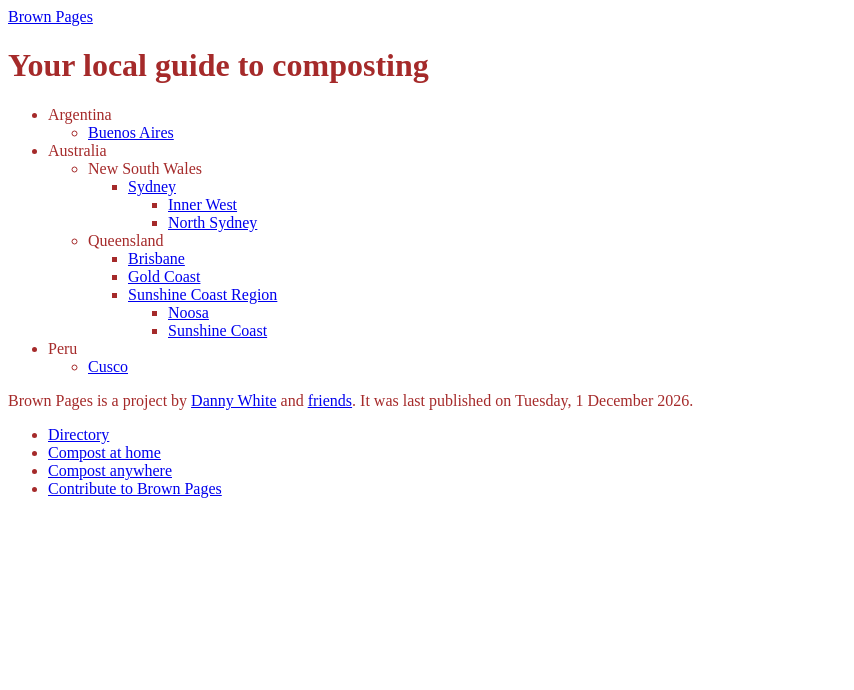
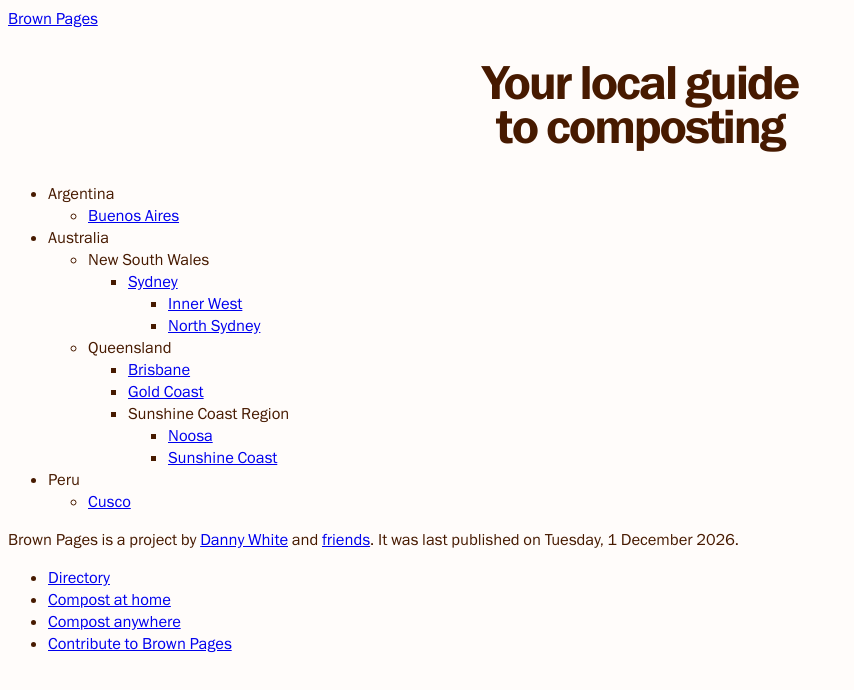
Before and after one commit to dnywh/brown-pages, an Eleventy site: page src/index.md in a window 1280 px wide. Shown: the whole page, without its empty margins (0-854 px from the left). Built offline with nearby package versions, Linux system fonts and the light colour scheme; Eleventy itself is replaced by a stand-in of ours; files that its build step writes are made by us from their sources.

Commit message:
feat: breadcrumbs and fonts

```diff
--- a/src/_includes/layouts/home.njk
+++ b/src/_includes/layouts/home.njk
@@ -1,9 +1,9 @@
 {% extends "layouts/base.njk" %}
 {% block bodyContent %}
 
-<h1>{{ site.subtitle }}</h1>
+<h1>Your local guide<br> to composting</h1>
 
-{% set navPages = collections.guides | eleventyNavigation %}
+{% set navPages = collections.publicGuides | eleventyNavigation %}
 {% macro renderNavListItem(entry) -%}
 <li>
     {%- if entry.url == false -%}
@@ -20,10 +20,8 @@
 {%- endmacro %}
 
 <ul>
-{%- for entry in navPages %}{{ renderNavListItem(entry) }}{%- endfor -%}
+  {%- for entry in navPages %}{{ renderNavListItem(entry) }}{%- endfor -%}
 </ul>
 
 
-{# {{ collections.publicGuides | eleventyNavigation | eleventyNavigationToHtml | safe }} #}
-
 {% endblock %}
--- a/src/guides/sunshine-coast-region.md
+++ b/src/guides/sunshine-coast-region.md
@@ -3,14 +3,7 @@ title: Sunshine Coast Region
 eleventyNavigation:
   key: Sunshine Coast Region
   parent: Queensland
+permalink: false
 country: Australia
 stub: true
 ---
-
-This is a city-container page. Hyperlocal information is available for specific parts of Sunshine Coast Region:
-
-- x
-- y
-- z
-
-In case your locality isn't shown/That being said, here is some general information on composting in Sunshine Coast Region: TK.
--- a/src/style.css
+++ b/src/style.css
@@ -1,5 +1,65 @@
+/* Variables */
+:root {
+  --color-text-primary: hsla(22, 100%, 14%, 1);
+  --color-background: hsla(25, 100%, 99%, 1);
+}
+
+@font-face {
+  font-family: "ITC Franklin Gothic";
+  src: url(/assets/fonts/ITC-Franklin-Gothic_Book.woff2) format("woff2");
+  font-weight: 400;
+  font-style: normal;
+  font-display: swap;
+  font-feature-settings: "kern" 1, "pnum" 1;
+}
+
+@font-face {
+  font-family: "ITC Franklin Gothic";
+  src: url(/assets/fonts/ITC-Franklin-Gothic_Italic.woff2) format("woff2");
+  font-weight: 400;
+  font-style: italic;
+  font-display: swap;
+}
+
+@font-face {
+  font-family: "ITC Franklin Gothic";
+  src: url(/assets/fonts/ITC-Franklin-Gothic_Medium.woff2) format("woff2");
+  font-weight: 500;
+  font-style: normal;
+  font-display: swap;
+  font-feature-settings: "kern" 1;
+}
+
+@font-face {
+  font-family: "ITC Franklin Gothic";
+  src: url(/assets/fonts/ITC-Franklin-Gothic_Medium-Italic.woff2)
+    format("woff2");
+  font-weight: 500;
+  font-style: italic;
+  font-display: swap;
+}
+
+@font-face {
+  font-family: "ITC Franklin Gothic";
+  src: url(/assets/fonts/ITC-Franklin-Gothic_Demi.woff2) format("woff2");
+  font-weight: 600;
+  font-style: normal;
+  font-display: swap;
+  font-feature-settings: "kern" 1;
+}
+
+@font-face {
+  font-family: "ITC Franklin Gothic";
+  src: url(/assets/fonts/ITC-Franklin-Gothic_Demi-Italic.woff2) format("woff2");
+  font-weight: 600;
+  font-style: italic;
+  font-display: swap;
+}
+
 body {
-  color: brown;
+  font-family: "ITC Franklin Gothic", sans-serif;
+  color: var(--color-text-primary);
+  background-color: var(--color-background);
 }
 
 figure {
@@ -10,3 +70,30 @@ figure img {
   max-width: 100%;
   height: auto;
 }
+
+h1 {
+  font-size: 48px;
+  line-height: 92%;
+  /* or 44px */
+
+  text-align: center;
+  letter-spacing: -0.045em;
+}
+
+/*
+  Breadcrumbs
+  https://developer.mozilla.org/en-US/docs/Web/CSS/Layout_cookbook/Breadcrumb_Navigation
+*/
+.breadcrumb ul {
+  display: flex;
+  flex-wrap: wrap;
+  list-style: none;
+  margin: 0;
+  padding: 0;
+}
+
+.breadcrumb li:not(:last-child)::after {
+  display: inline-block;
+  margin: 0 0.25rem;
+  content: "/";
+}
```
Also changed, not shown: src/_includes/layouts/guide.njk (+46 -0 lines), .eleventy.js, src/assets/fonts/ITC-Franklin-Gothic_Book.woff2 (added), src/assets/fonts/ITC-Franklin-Gothic_Demi-Italic.woff2 (added), src/assets/fonts/ITC-Franklin-Gothic_Demi.woff2 (added), src/assets/fonts/ITC-Franklin-Gothic_Italic.woff2 (added), src/assets/fonts/ITC-Franklin-Gothic_Medium-Italic.woff2 (added), src/assets/fonts/ITC-Franklin-Gothic_Medium.woff2 (added).
